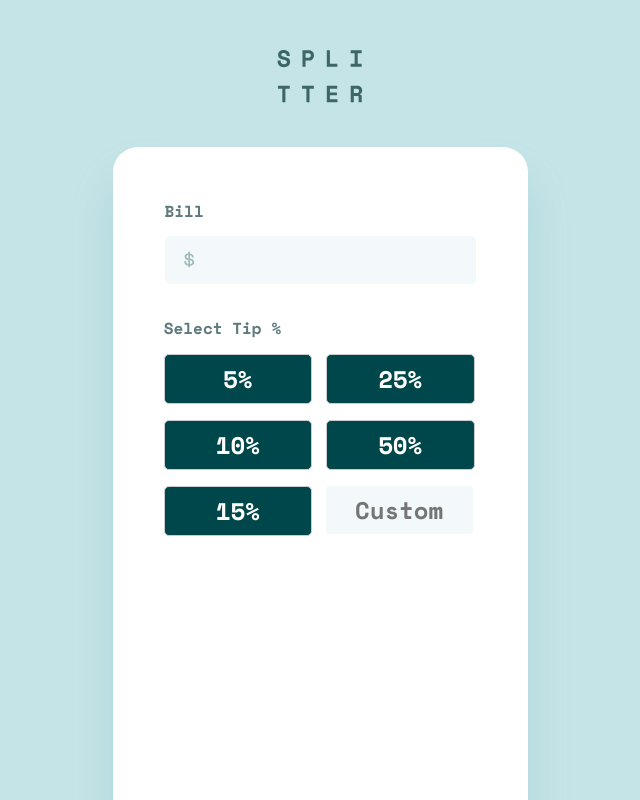
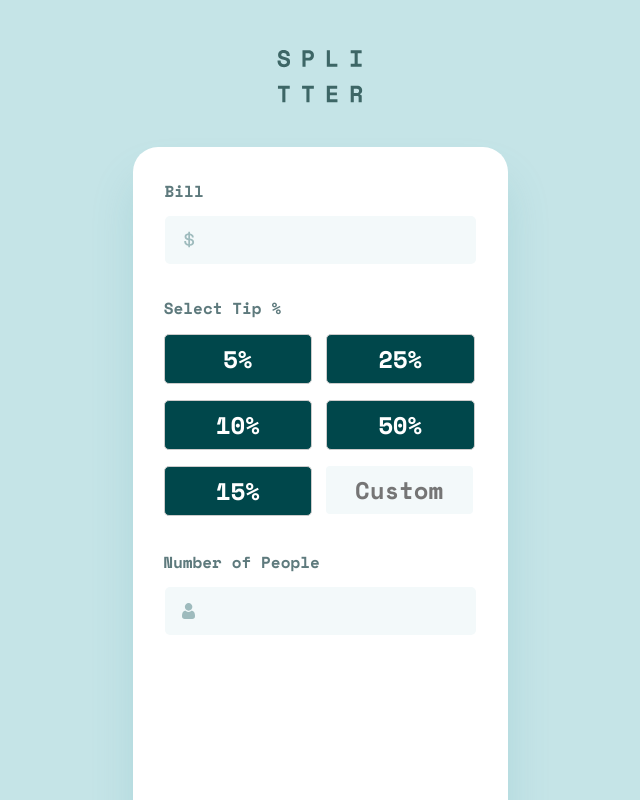
Before and after one commit to Guram12/Tio-Calculator-App, a React (Create React App) app: page / in a window 1280 px wide. Shown: the top 800 px of the page, without its empty margins (320-960 px from the left). Built offline with nearby package versions, Linux system fonts and the light colour scheme.

Commit message:
finished people component

```diff
--- a/src/Bill.js
+++ b/src/Bill.js
@@ -30,7 +30,7 @@ export function Bill() {
         <div className='bill_'>
             <h2 className="bill">Bill </h2>
             <div className="input-with-logo">
-                <input  className='input_' type="text" required={true} onClick={handleInputClick} />
+                <input className='input_' type="text" required={true} onClick={handleInputClick} />
                 <div className='svg-placeholder'>
                     {showPlaceholder && <img src="/icon-dollar.svg" alt="Dollar Icon" />}
                 </div>
--- a/src/Body.css
+++ b/src/Body.css
@@ -11,7 +11,17 @@
     border-radius: 25px 25px 0px 0px;
     background: #FFF;
     box-shadow: 0px 32px 43px 0px rgba(79, 166, 175, 0.20);
-    padding: 20px;
+
     width: 375px;
     text-align: center;
 }
+
+
+.people_number{
+    left: 0px;
+    width: 311px;
+    height: 48px;
+    flex-shrink: 0;
+    border-radius: 5px;
+    background: #F3F9FA;
+}
--- a/src/Body.js
+++ b/src/Body.js
@@ -1,7 +1,7 @@
 import './Body.css'
 import {Bill} from "./Bill"
 import {Tip} from './Tip'
-
+import {People} from './People'
 
 export function Body() {
     return(
@@ -9,6 +9,7 @@ export function Body() {
             <div className='centered-element' >
             <Bill />
             <Tip />
+            <People />
             </div>
         </div>
     )
--- /dev/null
+++ b/src/People.css
@@ -0,0 +1,47 @@
+.people_h2{
+    width: 186px;
+    color: #5E7A7D;
+    font-family: Space Mono;
+    font-size: 16px;
+    font-style: normal;
+    font-weight: 700;
+    line-height: normal;
+    margin-top: 18px;
+    margin-left: 16px;
+}
+
+
+.people_number{
+    width: 311px;
+    height: 48px;
+    flex-shrink: 0;
+    margin-left: 32px;
+    margin-right: 32px;
+    border-radius: 4px;
+    border: 0px;
+    padding: 0px;
+    border-radius: 5px;
+    background: #F3F9FA;
+
+}
+
+.people_number {
+    color: #00474B;
+    text-align: right;
+    font-family: "Space Mono";
+    font-size: 24px;
+    font-style: normal;
+    font-weight: 700;
+    line-height: normal;
+}
+
+.relative{
+    position: relative;
+}
+
+.person_icon{
+    position: absolute;
+    left: 49px;
+    top: 16px;
+    z-index: 1;
+}
--- /dev/null
+++ b/src/People.js
@@ -0,0 +1,42 @@
+import { useEffect, useState } from 'react'
+import './People.css'
+
+
+
+export function People() {
+    const [showPlaceholder , setShowPlaceholder] = useState(true);
+
+    const hendleInputClick = () => {
+        console.log('clicked')
+        setShowPlaceholder(false)
+    }
+
+    useEffect(() => {
+        const hendleInputClick = (event) => {
+            if (!event.target.closest(".people_number")){
+                console.log('clicked outside')
+                setShowPlaceholder(true)
+            }
+        }
+         // Add the event listener when the component mounts
+        document.addEventListener('click', hendleInputClick);
+
+         // Clean up the event listener when the component unmounts
+         return () => {
+            document.removeEventListener('click', hendleInputClick);
+
+        };
+    }, []);
+
+
+
+    return (
+        <div className='people'>
+            <h2 className='people_h2'>Number of People</h2>
+            <div className='relative'>
+                <input className='people_number' type='text' required={true} onClick={hendleInputClick}/>
+                {showPlaceholder && <img className='person_icon' src="/icon-person.svg" alt="Person Icon" />}
+            </div>
+        </div>
+    )
+}
```
